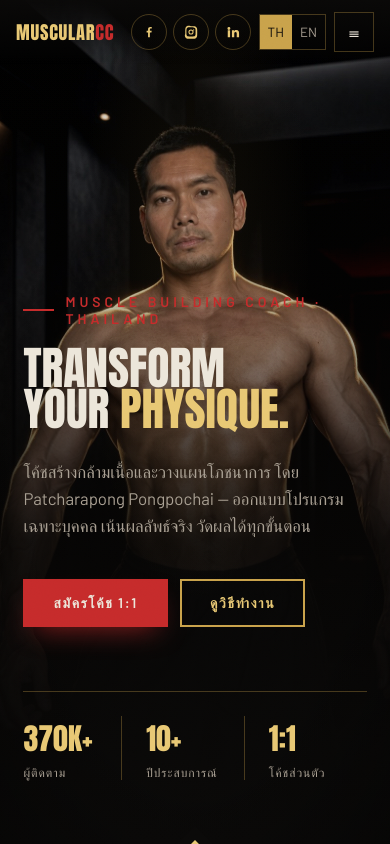
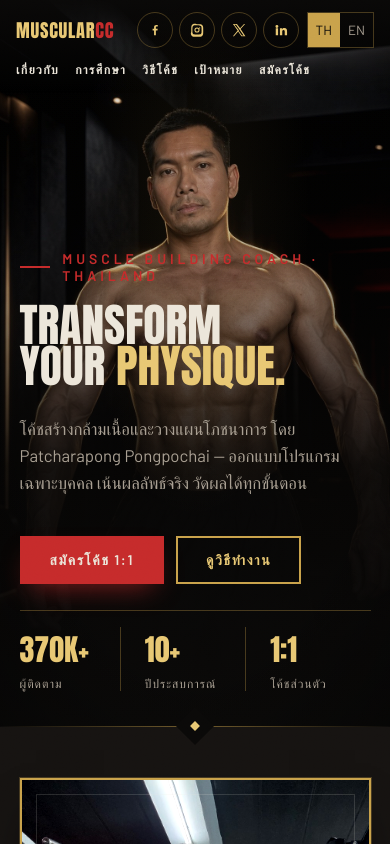
Before and after one commit to patcharapong-coaching/MUSCULARCC-, a plain HTML site: page index.html in a window 390 px wide. Shown: the top 844 px of the page. Drawn offline with Linux system fonts and the light colour scheme.

Commit message:
Restore visible menu and tighten hero photo spacing

```diff
--- a/index.html
+++ b/index.html
@@ -71,12 +71,22 @@
     @media (min-width: 640px) { .nav-inner { padding: 16px 6vw; } }
     .logo { font-family: Anton, sans-serif; font-size: 1.15rem; color: var(--gold-bright); letter-spacing: .04em; flex-shrink: 0; }
     .logo span { color: var(--crimson); }
-    .nav-links { display: none; gap: 32px; }
-    @media (min-width: 1024px) { .nav-links { display: flex; } }
+    .nav-links {
+      display: flex; gap: 14px; align-items: center;
+      overflow-x: auto; -webkit-overflow-scrolling: touch;
+      scrollbar-width: none; max-width: 100%;
+    }
+    .nav-links::-webkit-scrollbar { display: none; }
+    @media (max-width: 1023px) {
+      .nav-inner { flex-wrap: wrap; align-items: center; }
+      .nav-links { order: 3; flex: 1 0 100%; gap: 16px; padding-top: 2px; }
+    }
+    @media (min-width: 1024px) { .nav-links { display: flex; gap: 28px; } }
     .nav-links a {
-      position: relative; padding-bottom: 4px;
-      font-size: 14px; font-weight: 600; text-transform: uppercase; letter-spacing: .14em;
+      position: relative; padding-bottom: 4px; white-space: nowrap; flex: 0 0 auto;
+      font-size: 12px; font-weight: 600; text-transform: uppercase; letter-spacing: .12em;
     }
+    @media (min-width: 1024px) { .nav-links a { font-size: 14px; letter-spacing: .14em; } }
     .nav-links a::after {
       content: ""; position: absolute; left: 0; bottom: 0; height: 2px; width: 0;
       background: var(--crimson); transition: width .2s;
@@ -105,11 +115,7 @@
       min-width: 32px; padding: 0 8px; height: 100%;
     }
     .lang button.on { background: var(--gold); color: var(--ink); }
-    .burger {
-      width: 40px; height: 40px; border: 1px solid var(--line); background: transparent;
-      color: var(--fg); cursor: pointer; display: grid; place-items: center;
-    }
-    @media (min-width: 1024px) { .burger { display: none; } }
+    .burger { display: none; }
     .mobile-menu {
       display: none; border-top: 1px solid var(--line); background: var(--bg);
       padding: 32px 6vw;
@@ -119,12 +125,13 @@
       display: block; font-family: Anton, sans-serif; font-size: 2rem;
       letter-spacing: .04em; padding: 8px 0;
     }
-    .hero { position: relative; min-height: 100dvh; overflow: hidden; background: var(--bg); }
+    .hero { position: relative; min-height: 86dvh; overflow: hidden; background: var(--bg); }
+    @media (min-width: 768px) { .hero { min-height: 100dvh; } }
     .hero img.cover {
       position: absolute; inset: 0; width: 100%; height: 100%; object-fit: cover;
-      object-position: center 22%; filter: contrast(1.05) saturate(.92);
+      object-position: center 12%; filter: contrast(1.05) saturate(.92);
     }
-    @media (min-width: 768px) { .hero img.cover { object-position: 82% 10%; } }
+    @media (min-width: 768px) { .hero img.cover { object-position: 72% 8%; } }
     .hero-wash, .hero-vignette { position: absolute; inset: 0; }
     .hero-wash {
       background: linear-gradient(to top, var(--bg) 0%, rgb(6 5 4 / .92) 36%, rgb(6 5 4 / .28) 64%, rgb(6 5 4 / .06) 100%);
@@ -140,9 +147,9 @@
                   radial-gradient(ellipse at center, transparent 58%, rgb(0 0 0 / .4) 100%);
     }
     .hero-copy {
-      position: relative; z-index: 2; min-height: 100dvh;
+      position: relative; z-index: 2; min-height: 86dvh;
       display: flex; flex-direction: column; justify-content: flex-end;
-      padding: 7rem 6vw 4rem;
+      padding: 6.2rem 5vw 2.2rem;
     }
     @media (min-width: 768px) { .hero-copy { justify-content: center; padding-bottom: 6rem; } }
     .eyebrow {
@@ -173,7 +180,7 @@
     .btn-ghost { background: transparent; color: var(--fg); border-color: transparent; }
     .btn-ghost:hover { color: var(--gold-bright); }
     .stats {
-      display: flex; max-width: 36rem; margin-top: 4rem; padding-top: 1.5rem;
+      display: flex; max-width: 36rem; margin-top: 1.6rem; padding-top: 1rem;
       border-top: 1px solid var(--line);
     }
     .stats > div { flex: 1; padding-right: 1.5rem; }
@@ -186,11 +193,12 @@
       transform: translate(-50%,-50%) rotate(45deg); background: var(--gold-bright);
       box-shadow: 0 0 0 10px var(--bg);
     }
-    section.block { padding: 7rem 6vw; }
+    section.block { padding: 3.2rem 5vw; }
+    @media (min-width: 768px) { section.block { padding: 6rem 6vw; } }
     .wrap { max-width: 72rem; margin: 0 auto; }
     h2 { font-family: Anton, sans-serif; font-size: clamp(2rem, 4.6vw, 3.5rem); font-weight: 400; }
     .surface { background: var(--surface); }
-    .about-grid { display: grid; gap: 3rem; }
+    .about-grid { display: grid; gap: 1.25rem; }
     @media (min-width: 768px) { .about-grid { grid-template-columns: 1fr 1fr; gap: 4rem; } }
     figure.portrait {
       position: relative; aspect-ratio: 4/5; overflow: hidden;
@@ -319,6 +327,9 @@
           </a>
           <a href="https://www.instagram.com/patcharapong_cc" target="_blank" rel="noopener noreferrer" aria-label="Instagram">
             <svg viewBox="0 0 24 24"><path d="M12 2.2c3.2 0 3.6 0 4.85.07 1.17.05 1.97.24 2.43.4a4.9 4.9 0 011.77 1.15 4.9 4.9 0 011.15 1.77c.16.46.35 1.26.4 2.43.06 1.25.07 1.65.07 4.85s0 3.6-.07 4.85c-.05 1.17-.24 1.97-.4 2.43a4.9 4.9 0 01-1.15 1.77 4.9 4.9 0 01-1.77 1.15c-.46.16-1.26.35-2.43.4-1.25.06-1.65.07-4.85.07s-3.6 0-4.85-.07c-1.17-.05-1.97-.24-2.43-.4a4.9 4.9 0 01-1.77-1.15 4.9 4.9 0 01-1.15-1.77c-.16-.46-.35-1.26-.4-2.43C2.2 15.6 2.2 15.2 2.2 12s0-3.6.07-4.85c.05-1.17.24-1.97.4-2.43A4.9 4.9 0 013.82 3a4.9 4.9 0 011.77-1.15c.46-.16 1.26-.35 2.43-.4C9.27 1.4 9.4 1.4 12 2.2zm0 1.8c-2.36 0-2.7.02-3.68.06-.9.04-1.5.19-1.9.34a3.1 3.1 0 00-1.13.73 3.1 3.1 0 00-.73 1.13c-.15.4-.3 1-.34 1.9C4.18 9.3 4.16 9.64 4.16 12s.02 2.7.06 3.68c.04.9.19 1.5.34 1.9.15.42.36.78.73 1.13.35.37.71.58 1.13.73.4.15 1 .3 1.9.34.98.04 1.32.06 3.68.06s2.7-.02 3.68-.06c.9-.04 1.5-.19 1.9-.34.42-.15.78-.36 1.13-.73.37-.35.58-.71.73-1.13.15-.4.3-1 .34-1.9.04-.98.06-1.32.06-3.68s-.02-2.7-.06-3.68c-.04-.9-.19-1.5-.34-1.9a3.1 3.1 0 00-.73-1.13 3.1 3.1 0 00-1.13-.73c-.4-.15-1-.3-1.9-.34C14.7 4.02 14.36 4 12 4zm0 3.6a4.4 4.4 0 110 8.8 4.4 4.4 0 010-8.8zm0 1.8a2.6 2.6 0 100 5.2 2.6 2.6 0 000-5.2zm4.6-2a1 1 0 110 2 1 1 0 010-2z"/></svg>
+          </a>
+          <a href="https://x.com/mccoachingdv" target="_blank" rel="noopener noreferrer" aria-label="X">
+            <svg viewBox="0 0 24 24"><path d="M14.7 10.3 22.4 1.5h-1.8l-6.7 7.6L8.4 1.5H1.6l8.1 11.5L1.6 22.5h1.8l7.1-8.1 5.7 8.1h6.8l-8.3-12.2zm-2.5 2.8-.8-1.2L4.1 2.9h2.8l5.3 7.5.8 1.2 6.9 9.9h-2.8l-5.9-8.4z"/></svg>
           </a>
           <a href="https://linkedin.com/in/patcharapong-pongpochai-coaching" target="_blank" rel="noopener noreferrer" aria-label="LinkedIn">
             <svg viewBox="0 0 24 24"><path d="M4.98 3.5a2.5 2.5 0 110 5 2.5 2.5 0 010-5zM3 9h4v12H3V9zm7 0h3.8v1.64h.05c.53-.98 1.83-2.02 3.77-2.02 4.03 0 4.78 2.5 4.78 5.75V21h-4v-5.9c0-1.4-.03-3.2-1.98-3.2-1.98 0-2.28 1.5-2.28 3.1V21h-4V9z"/></svg>
```
